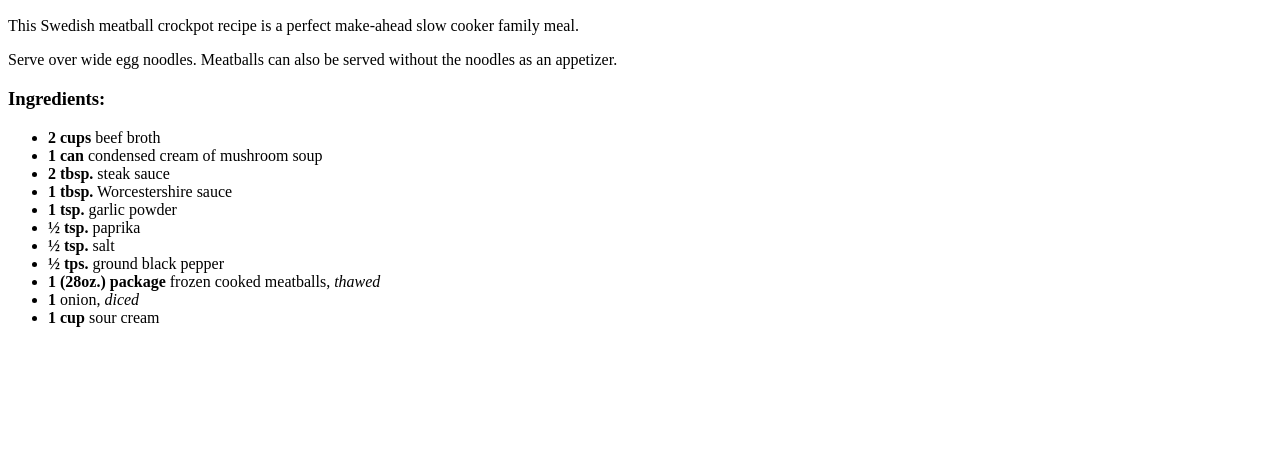
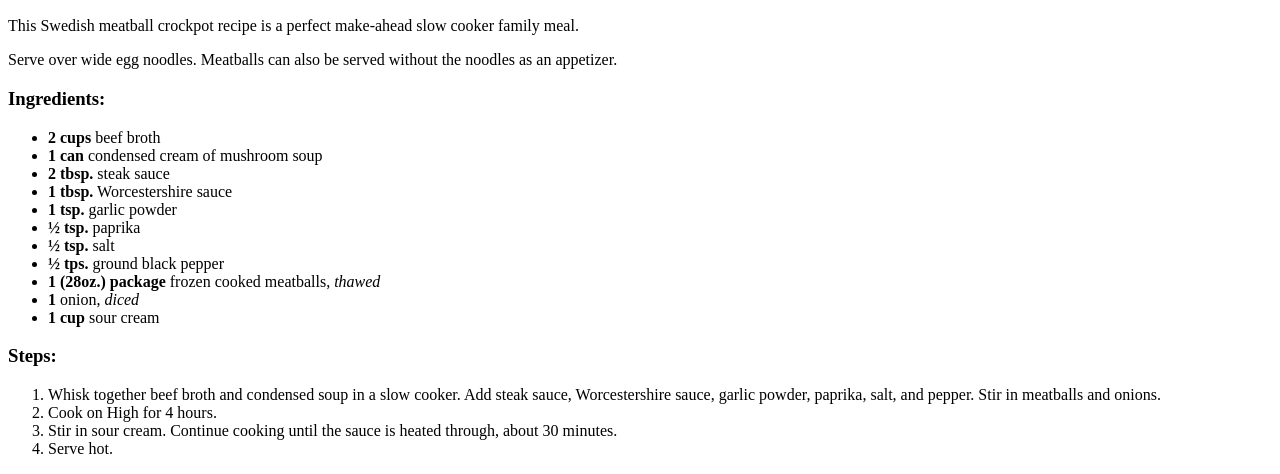
Before and after one commit to kignhtkign/odin-recipes, a plain HTML site: page recipes/swedish-meatballs.html in a window 1280 px wide. Shown: the part 366-840 px from the top of the page. Before the commit the page ends 800 px from the top, so only its background shows below. Drawn offline with Linux system fonts and the light colour scheme.

Commit message:
Add steps

```diff
--- a/recipes/swedish-meatballs.html
+++ b/recipes/swedish-meatballs.html
@@ -25,5 +25,13 @@
             <li><strong>1</strong> onion, <em>diced</em></li>
             <li><strong>1 cup</strong> sour cream</li>
         </ul>
+        <h3>Steps:</h3>
+        <ol>
+            <li>Whisk together beef broth and condensed soup in a slow cooker. Add steak sauce, Worcestershire sauce, garlic powder, paprika, salt, and pepper. Stir in meatballs and onions.</li>
+            <li>Cook on High for 4 hours.</li>
+            <li>Stir in sour cream. Continue cooking until the sauce is heated through, about 30 minutes.</li>
+            <li>Serve hot.</li>
+
+        </ol>
     </body>
 </html>
```
